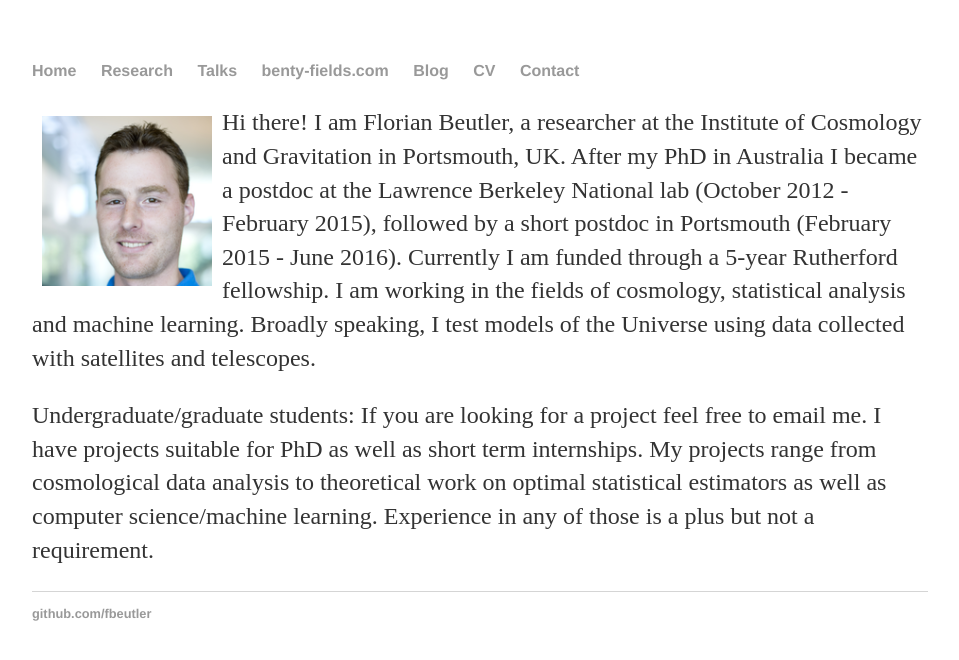
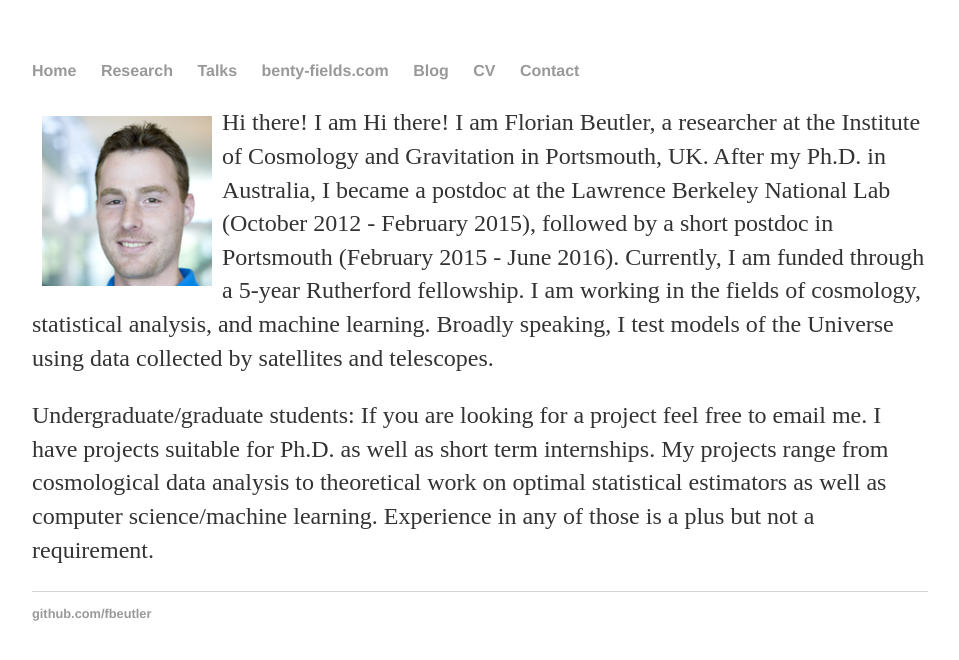
Before and after one commit to fbeutler/fbeutler.github.io, a Jekyll site: the page built from index.html, in a window 1280 px wide. Shown: the top 660 px of the page, without its empty margins (160-1119 px from the left). Built offline with Jekyll 4.4.1, drawn with Linux system fonts in a browser that asks for light colours.

Commit message:
Update index.html

```diff
--- a/index.html
+++ b/index.html
@@ -4,14 +4,10 @@ title: Florian Beutler
 ---
 
 <p><img src="/static/Florian_Beutler.png" alt="IMAGE OF FLORIAN BEUTLER" width="170" align="left" style="padding:10px">Hi there! I am
-  Florian Beutler, a researcher at the Institute of Cosmology and Gravitation in Portsmouth, UK. After my PhD in Australia I became a postdoc at the Lawrence Berkeley National lab (October 2012 - February 2015), followed by a short
-  postdoc in Portsmouth (February 2015 - June 2016). Currently I am funded through a 5-year Rutherford fellowship. I am working in the fields of cosmology,
-  statistical analysis and machine learning. Broadly speaking, I test models of the Universe using data collected with satellites and
-  telescopes.
+  Hi there! I am Florian Beutler, a researcher at the Institute of Cosmology and Gravitation in Portsmouth, UK. After my Ph.D. in Australia, I became a postdoc at the Lawrence Berkeley National Lab (October 2012 - February 2015), followed by a short postdoc in Portsmouth (February 2015 - June 2016). Currently, I am funded through a 5-year Rutherford fellowship. I am working in the fields of cosmology, statistical analysis, and machine learning.
+  Broadly speaking, I test models of the Universe using data collected by satellites and telescopes.
 </p>
 
 <p>
-  Undergraduate/graduate students: If you are looking for a project feel free to email me. I have projects suitable for PhD as well
-  as short term internships. My projects range from cosmological data analysis to theoretical work on optimal statistical estimators
-  as well as computer science/machine learning. Experience in any of those is a plus but not a requirement.
+  Undergraduate/graduate students: If you are looking for a project feel free to email me. I have projects suitable for Ph.D. as well as short term internships. My projects range from cosmological data analysis to theoretical work on optimal statistical estimators as well as computer science/machine learning. Experience in any of those is a plus but not a requirement.
 </p>
```
